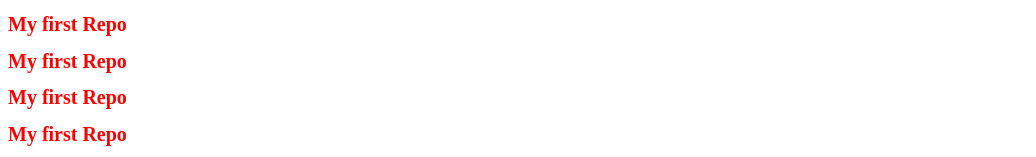
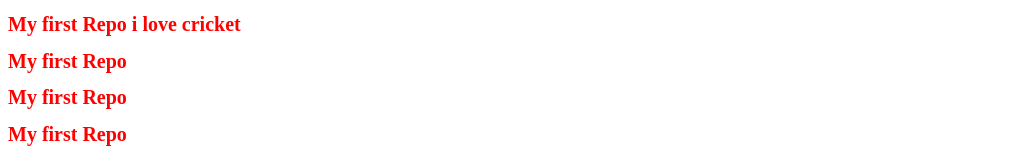
Before and after one commit to coderpbt/my-first-repo, a plain HTML site: page index.html in a window 1280 px wide. Shown: the top 157 px of the page, without its empty margins (0-1036 px from the left). Drawn offline with Linux system fonts and the light colour scheme.

Commit message:
hello add

```diff
--- a/index.html
+++ b/index.html
@@ -8,7 +8,7 @@
   <link rel="stylesheet" href="style.css">
 </head>
 <body>
-  <h1>My first Repo</h1>
+  <h1>My first Repo i love cricket</h1>
   <h1>My first Repo</h1>
   <h1>My first Repo</h1>
   <h1>My first Repo</h1>
```
